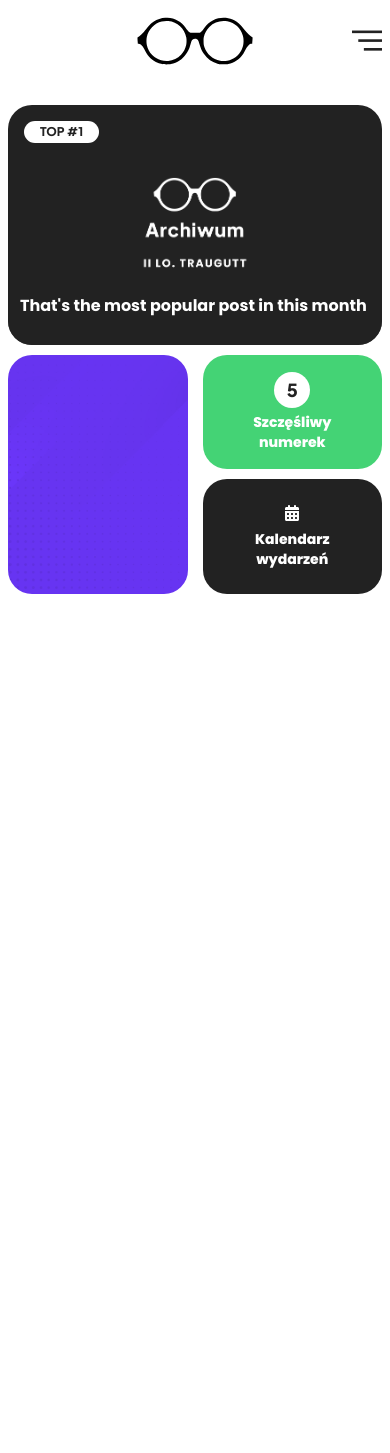
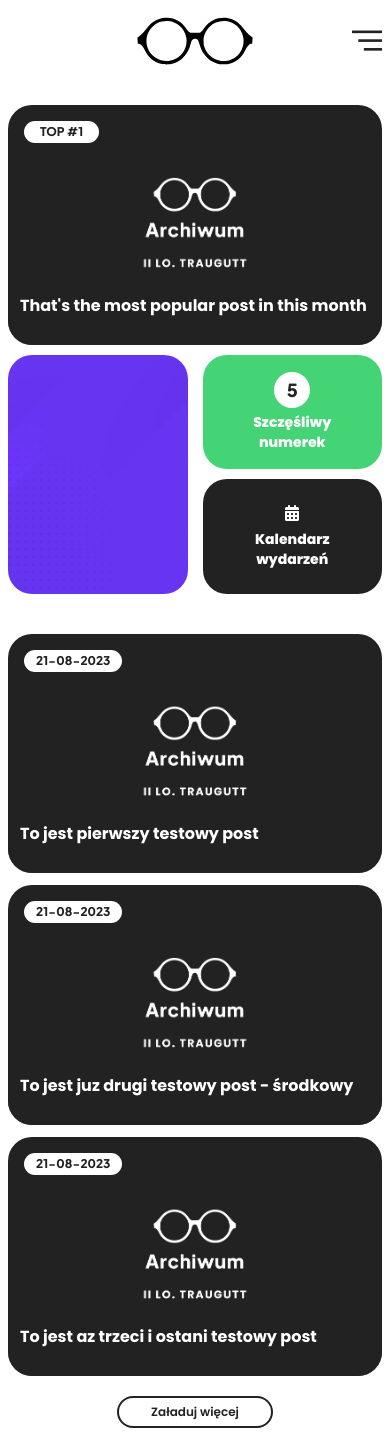
Before and after one commit to 2lotraugutt/Traugutt.net, a Next.js app: page / in a window 390 px wide. Before the commit the page ends 844 px from the top, so only its background shows below. Built offline with nearby package versions, Linux system fonts and the light colour scheme.

Commit message:
Posts container, page responsive design upgraded

```diff
--- a/app/page.tsx
+++ b/app/page.tsx
@@ -1,9 +1,11 @@
 import QuickMenu from "@/components/navigation/quickMenu";
+import PostContainer from "@/components/posts/postsContainer";
 
 export default function Home() {
 	return (
-		<div className="flex flex-col gap-50px lg:px-12 px-2 md:px-5 py-25px">
+		<div className="flex flex-col gap-y-10 sm:gap-y-12 3xl:gap-y-24 lg:gap-y-16 2xl:gap-y-20 md:gap-y-14 lg:px-12 px-2 md:px-5 py-25px">
 			<QuickMenu />
+			<PostContainer />
 		</div>
 	);
 }
--- a/components/posts/postsContainer.tsx
+++ b/components/posts/postsContainer.tsx
@@ -0,0 +1,61 @@
+import { Poppins } from "next/font/google";
+import PostTile from "./postTile";
+
+const poppingsFont600 = Poppins({
+	weight: "600",
+	subsets: ["latin"],
+});
+
+export default function PostContainer() {
+	const examplePosts = [
+		{
+			id: 0,
+			title: "To jest pierwszy testowy post",
+			description:
+				"Lorem ipsum dolor sit amet, consectetur adipisicing elit. Voluptatum provident nam accusantium rerum explicabo tenetur non voluptates corrupti, vero deleniti cupiditate dolor repellendus ullam quasi recusandae est perferendis dolorem necessitatibus incidunt.Quae repellendus necessitatibus deserunt ut voluptate magni, hic alias.",
+			image: "/Archiwum.png",
+			date: "21-08-2023",
+		},
+		{
+			id: 1,
+			title: "To jest juz drugi testowy post - środkowy",
+
+			description:
+				"Lorem ipsum dolor sit amet, consectetur adipisicing elit. Voluptatum provident nam accusantium rerum explicabo tenetur non voluptates corrupti, vero deleniti cupiditate dolor repellendus ullam quasi recusandae est perferendis dolorem necessitatibus incidunt.Quae repellendus necessitatibus deserunt ut voluptate magni, hic alias.",
+			image: "/Archiwum.png",
+			date: "21-08-2023",
+		},
+		{
+			id: 2,
+			title: "To jest az trzeci i ostani testowy post",
+
+			description:
+				"Lorem ipsum dolor sit amet, consectetur adipisicing elit. Voluptatum provident nam accusantium rerum explicabo tenetur non voluptates corrupti, vero deleniti cupiditate dolor repellendus ullam quasi recusandae est perferendis dolorem necessitatibus incidunt.Quae repellendus necessitatibus deserunt ut voluptate magni, hic alias.",
+			image: "/Archiwum.png",
+			date: "21-08-2023",
+		},
+	];
+
+	return (
+		<section className="w-full flex flex-col items-center gap-y-5 md:gap-y-8 xl:gap-y-10 2xl:gap-y-14 4xl:gap-y-16">
+			<div className="grid grid-cols-1 gap-y-3 md:grid-cols-2 md:gap-2 lg:gap-3 4xl:grid-cols-3">
+				{examplePosts.map((examplePost) => (
+					<PostTile
+						id={examplePost.id}
+						date={examplePost.date}
+						description={examplePost.description}
+						title={examplePost.title}
+						image={examplePost.image}
+						key={examplePost.id}
+					/>
+				))}
+			</div>
+
+			<button
+				className={`text-MainDarkGray bg-white border-MainDarkGray border-2 text-xs xs:text-sm md:text-base xl:text-lg px-8 py-1.5 2xl:text-lg 3xl:text-xl 3xl:py-2 3xl:px-12 rounded-3xl hover:bg-MainDarkGray hover:text-white transition-all duration-200 ease-out ${poppingsFont600.className}`}
+			>
+				Załaduj więcej
+			</button>
+		</section>
+	);
+}
```
